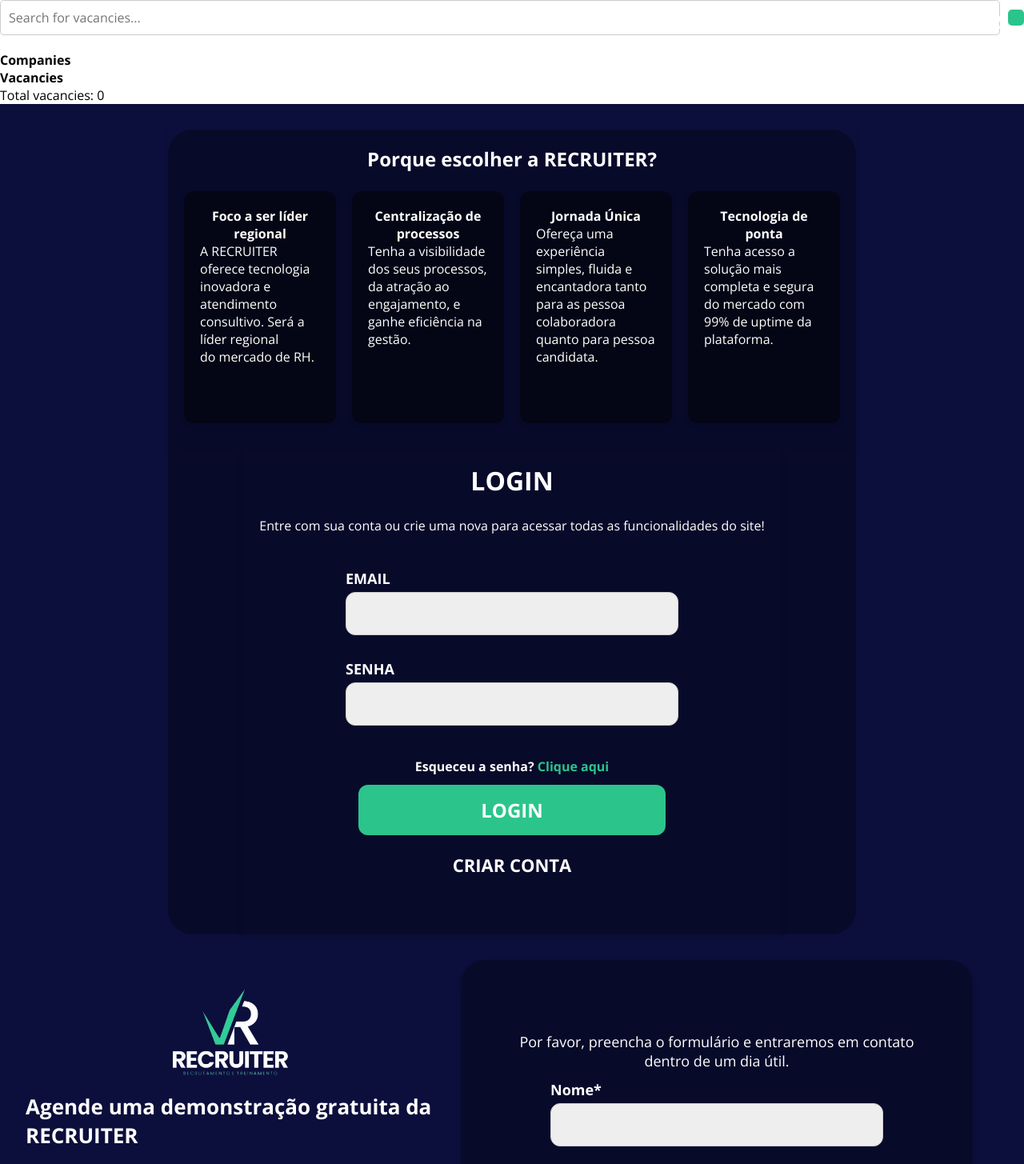
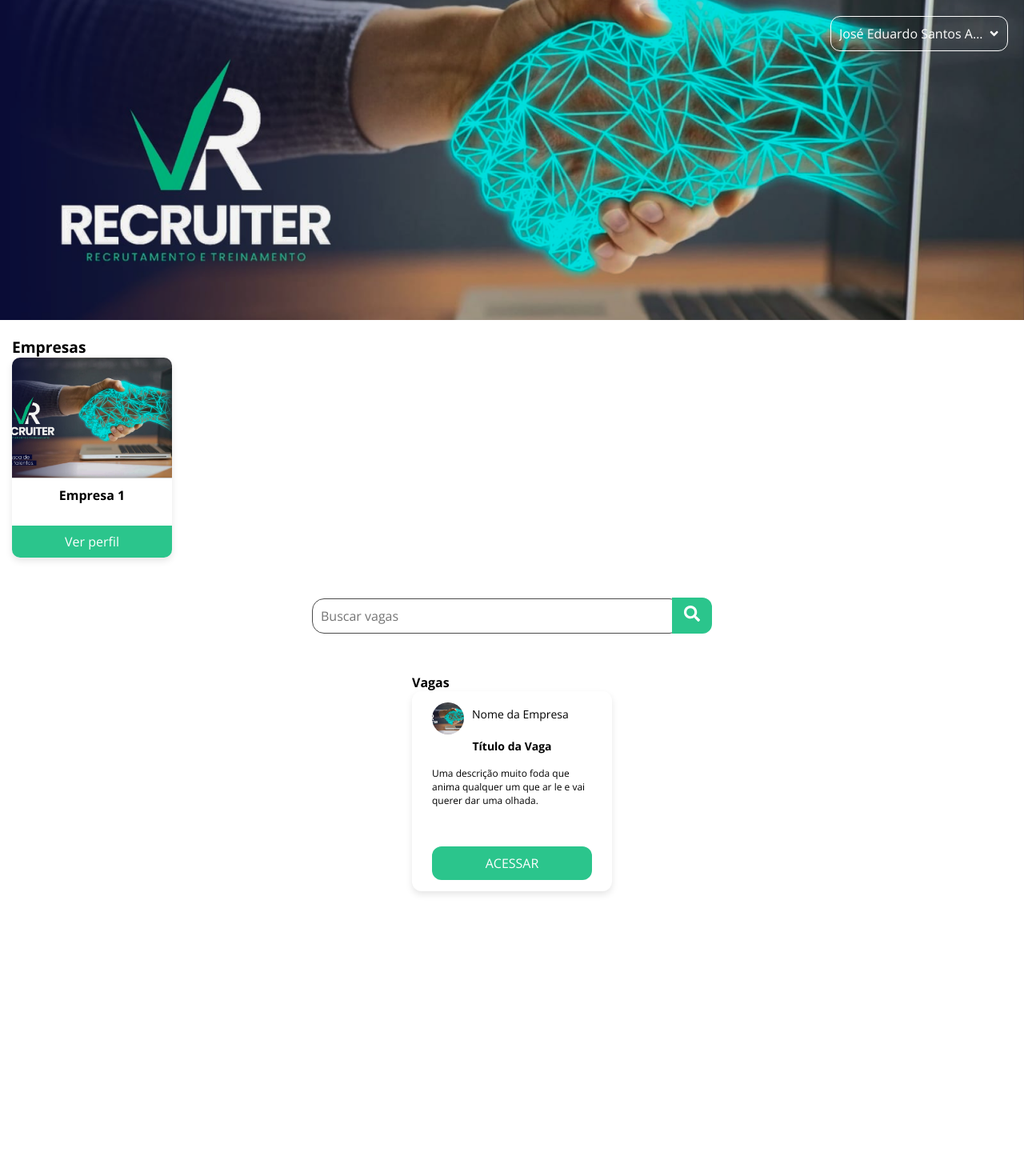
Before and after one commit to LucasCelestinoSE/vRecruiter---React, a React (Create React App) app in the folder recruiter-front/: page /#/home in a window 1280 px wide. Shown: the top 1455 px of the page at 80% size. After the commit the page ends 1129 px from the top, so only its background shows below. Built offline with nearby package versions, Linux system fonts and the light colour scheme.

Commit message:
Finalizando layout Home Page

```diff
--- a/recruiter-front/src/App.js
+++ b/recruiter-front/src/App.js
@@ -42,50 +42,7 @@
     });
   }, []);
 
-  return (
-    <Router>
-      <div className={`App ${navbarBackground ? "with-background" : ""}`}>
-        <div className="navbar">
-          <ul>
-            <li>
-              <Link to="/home">ACESSAR VAGAS</Link>
-            </li>
-            <li>
-              <a href="#contact">CONTATO</a>
-            </li>
-            <li>
-              <a href="#about-us">SOBRE NÓS</a>
-            </li>
-          </ul>
-        </div>
-
-        <Routes>
-          <Route path="/" element={<LandingPage />} />
-          <Route path="/home" element={<UserHomePage />} />
-          <Route path="/contact" element={<ContactPage />} />
-          <Route path="/about-us" element={<AboutUs />} />
-        </Routes>
-
-        <div className="login-page" id="login">
-          <LoginPage />
-        </div>
-
-        <div className="contact-page" id="contact">
-          <ContactPage />
-        </div>
-
-        <div className="plans-page" id="plans">
-          <PlansPage />
-        </div>
-
-        <div className="about-us" id="about-us">
-          <AboutUs />
-        </div>
-
-        <Footer />
-      </div>
-    </Router>
-  );
+  return <UserHomePage />;
 }
 
 export default App;
--- /dev/null
+++ b/recruiter-front/src/components/buttons/userButton.css
@@ -0,0 +1,70 @@
+.user-button {
+  display: flex;
+  justify-content: space-between;
+  width: 200px;
+  max-width: 200px;
+  border: 1px solid #fff;
+  border-radius: 12px;
+  padding: 10px;
+  cursor: pointer;
+  align-items: center;
+  background-color: transparent;
+  background: none;
+  position: relative;
+}
+
+.user-button span {
+  color: #fff;
+  max-width: 200px;
+  white-space: nowrap;
+  overflow: hidden;
+  text-overflow: ellipsis;
+}
+
+.user-button .dropdown-menu span {
+  color: #fff;
+  font-weight: bold;
+  max-width: 200px;
+  white-space: nowrap;
+  overflow: hidden;
+  text-overflow: ellipsis;
+}
+
+.user-button svg {
+  margin-left: 5px;
+}
+
+.user-button:hover {
+  border-color: #2bc58c;
+}
+
+.dropdown-menu {
+  position: absolute;
+  top: calc(100% + 5px);
+  left: 0;
+  width: 100%;
+  background-color: rgba(
+    0,
+    0,
+    0,
+    0.8
+  );
+
+  border-radius: 12px;
+  box-shadow: 0 0 10px rgba(0, 0, 0, 0.1);
+  display: flex;
+  flex-direction: column;
+  z-index: 1000;
+}
+
+.dropdown-menu span {
+  padding: 10px;
+  cursor: pointer;
+  display: flex;
+  align-items: center;
+}
+
+.dropdown-menu span:hover {
+  background-color: #2bc58c;
+  color: #fff;
+}
--- /dev/null
+++ b/recruiter-front/src/components/buttons/userButton.js
@@ -0,0 +1,38 @@
+import React, { useState } from "react";
+import {
+  FaUser,
+  FaAngleDown,
+  FaUserCircle,
+  FaSignOutAlt,
+} from "react-icons/fa";
+
+import "./userButton.css";
+
+const UserButton = ({ username, onProfileClick, onLogoutClick }) => {
+  const [isDropdownOpen, setIsDropdownOpen] = useState(false);
+
+  const handleDropdownToggle = () => {
+    setIsDropdownOpen(!isDropdownOpen);
+  };
+
+  return (
+    <div className="user-button" onClick={handleDropdownToggle}>
+      <span>{username}</span>
+      <FaAngleDown color="#fff" />
+      {isDropdownOpen && (
+        <div className="dropdown-menu">
+          <span onClick={onProfileClick}>
+            <FaUserCircle />
+            <span>Perfil</span>
+          </span>
+          <span onClick={onLogoutClick}>
+            <FaSignOutAlt />
+            <span>Sair</span>
+          </span>
+        </div>
+      )}
+    </div>
+  );
+};
+
+export default UserButton;
--- a/recruiter-front/src/components/cards/company-card/company-card.css
+++ b/recruiter-front/src/components/cards/company-card/company-card.css
@@ -0,0 +1,51 @@
+.company-card {
+  width: 200px;
+  height: 250px;
+  border-radius: 10px;
+  overflow: hidden;
+  transition: transform 0.3s ease-in-out;
+  box-shadow: 0 4px 8px rgba(0, 0, 0, 0.1);
+}
+
+.company-card:hover {
+  transform: scale(1.005);
+}
+
+.company-logo {
+  width: 100%;
+  height: 150px;
+  object-fit: cover;
+  border-bottom: 1px solid #ccc;
+}
+
+.company-details {
+  text-align: center;
+}
+
+.company-name {
+  font-size: 16px;
+  font-weight: bold;
+  margin: 5px 0;
+  white-space: nowrap;
+  overflow: hidden;
+  text-overflow: ellipsis;
+}
+
+.company-card.hovered {
+  box-shadow: 0 0 10px rgba(0, 0, 0, 0.1);
+}
+
+.company-button {
+  background-color: #2bc58c;
+  width: 100%;
+  height: 40px;
+  color: #ffffff;
+  border: none;
+  cursor: pointer;
+  transition: background-color 0.3s ease-in-out;
+  margin-top: 22px;
+}
+
+.company-button:hover {
+  background-color: #219f74;
+}
--- a/recruiter-front/src/components/cards/company-card/company-card.js
+++ b/recruiter-front/src/components/cards/company-card/company-card.js
@@ -1,11 +1,12 @@
 import React, { useState } from "react";
 import "./company-card.css";
 import { Link } from "react-router-dom";
-const CompanyCard = ({ id, name, imageUrl }) => {
+
+const CompanyCard = ({ id, companyName, imageUrl }) => {
   const [isHover, setIsHover] = useState(false);
 
   const handleCardClick = () => {
-    <Link to={`/company/${id}`}> </Link>;
+    <Link to={`/company/${id}`}></Link>;
   };
 
   return (
@@ -15,18 +16,10 @@
       onMouseEnter={() => setIsHover(true)}
       onMouseLeave={() => setIsHover(false)}
     >
-      <img
-        src={
-          name === "COMPES"
-            ? "assets/images/COMPES.png"
-            : "assets/images/LK.png"
-        }
-        alt={name}
-        className="company-logo"
-      />
+      <img src={imageUrl} alt={companyName} className="company-logo" />
       <div className="company-details">
-        <p className="company-name">{name}</p>
-
+        <p className="company-name">{companyName}</p>
+        <button className="company-button">Ver perfil</button>
       </div>
     </div>
   );
--- a/recruiter-front/src/components/cards/vacancy-card/vacancy-card.css
+++ b/recruiter-front/src/components/cards/vacancy-card/vacancy-card.css
@@ -0,0 +1,74 @@
+.vacancy-card {
+  display: flex;
+  flex-direction: column;
+  align-items: center;
+  justify-items: flex-start;
+  justify-content: space-evenly;
+  width: 250px;
+  height: 250px;
+  border-radius: 12px;
+  overflow: hidden;
+  transition: transform 0.3s ease-in-out;
+  box-shadow: 0 4px 8px rgba(0, 0, 0, 0.1);
+}
+
+.vacancy-card:hover {
+  transform: scale(1.01);
+}
+
+.vacancy-details {
+  align-items: center;
+  padding: 10px;
+  text-align: center;
+}
+
+.company-info {
+  display: flex;
+}
+
+.logo-company {
+  width: 40px;
+  height: 40px;
+  object-fit: cover;
+  border-radius: 50%;
+  margin-right: 10px;
+}
+
+.name-company {
+  font-size: 14px;
+  margin: 5px 0;
+  white-space: nowrap;
+  overflow: hidden;
+  text-overflow: ellipsis;
+}
+
+.vacancy-title {
+  font-size: 14px;
+  font-weight: bold;
+  margin: 5px 0;
+}
+
+.vacancy-description {
+  font-size: 12px;
+  width: 200px;
+  margin-top: 16px;
+  text-align: start;
+  height: 100px;
+  overflow: hidden;
+  text-overflow: ellipsis;
+  white-space: wrap;
+}
+
+.vacancy-button {
+  width: 200px;
+  background-color: #2bc58c;
+  color: #ffffff;
+  border: none;
+  border-radius: 12px;
+  padding: 10px;
+  cursor: pointer;
+}
+
+.vacancy-button:hover {
+  background-color: #219f74;
+}
--- a/recruiter-front/src/components/cards/vacancy-card/vacancy-card.js
+++ b/recruiter-front/src/components/cards/vacancy-card/vacancy-card.js
@@ -1,41 +1,33 @@
-import React from "react";
+import React, { useState } from "react";
+import "./vacancy-card.css";
 import { Link } from "react-router-dom";
-import "./vacancy-card.css"; // Certifique-se de criar um arquivo de estilo correspondente
 
-const VacancyCard = ({
-  id,
-  title,
-  description,
-  companyName,
-  companyImageUrl,
-  vaga,
-}) => {
+const VacancyCard = ({ id, companyName, imageUrl, title, description }) => {
+  const [isHover, setIsHover] = useState(false);
+
   const handleCardClick = () => {
-    <Link to={`/vacancy/${id}`}> </Link>;
+    <Link to={`/vacancy/${id}`}></Link>;
   };
 
   return (
-    <div className="vacancy-card" onClick={handleCardClick}>
-      <div className="company-info">
-        <img src={companyImageUrl} alt={companyName} className="company-logo" />
-        <p className="company-name">{companyName}</p>
+    <div
+      className={`vacancy-card ${isHover ? "hovered" : ""}`}
+      onClick={handleCardClick}
+      onMouseEnter={() => setIsHover(true)}
+      onMouseLeave={() => setIsHover(false)}
+    >
+      <div className="vacancy-details">
+        <div className="company-info">
+          <img src={imageUrl} alt={companyName} className="logo-company" />
+          <p className="name-company">{companyName}</p>
+        </div>
+
+        <div>
+          <p className="vacancy-title">{title}</p>
+          <p className="vacancy-description">{description}</p>
+          <button className="vacancy-button">ACESSAR</button>
+        </div>
       </div>
-      <div className="vacancy-details">
-        <h3 className="vacancy-title">{title}</h3>
-        <p className="vacancy-description">{description}</p>
-      </div>
-      <button
-        text="ACESSAR"
-        textColor="white"
-        backgroundColor="#2bc58c"
-        textSize={14}
-        onClick={() => {
-          <Link to={`/vacancy/${id}`}> </Link>;
-        }}
-        height={35}
-        width="100%"
-        borderRadius={30}
-      />
     </div>
   );
 };
--- a/recruiter-front/src/pages/home/home-page.css
+++ b/recruiter-front/src/pages/home/home-page.css
@@ -1,26 +1,57 @@
-.search-bar {
-  display: flex;
-  align-items: center;
-  margin-bottom: 20px;
+.user-info {
+  position: absolute;
+  top: 20px;
+  right: 20px;
+  z-index: 1;
 }
 
-.search-bar input {
+.sections {
+  display: flex;
+  flex-direction: column;
+  align-items: center;
+  padding: 15px;
+  gap: 50px;
+}
+
+.sections .companies-section {
+  align-self: flex-start;
+  width: 100%;
+}
+
+.sections .companies-section h1 {
+  font-size: 1.2rem;
+}
+
+.sections .search-bar {
+  display: flex;
+  width: 500px;
+  align-items: center;
+}
+
+.sections .search-bar input {
   flex: 1;
   padding: 10px;
-  margin-right: 10px;
-  border: 1px solid #ccc;
-  border-radius: 5px;
+  margin-right: 0;
+  border: 1px solid #4b4b4b;
+  border-radius: 15px;
 }
 
-.search-bar button {
+.sections .search-bar button {
   background-color: #2bc58c;
+  width: 50px;
   color: #ffffff;
   border: none;
-  border-radius: 5px;
+  border-radius: 0px 12px 12px 0px;
   padding: 10px;
   cursor: pointer;
+  margin-left: -12px;
 }
 
-.search-bar button:hover {
+.sections .search-bar button:hover {
   background-color: #219f74;
 }
+
+.sections .search-bar svg {
+  color: #2bc58c;
+  font-size: 20px;
+}
--- a/recruiter-front/src/pages/home/home-page.js
+++ b/recruiter-front/src/pages/home/home-page.js
@@ -2,9 +2,12 @@
 import CompanyCard from "../../components/cards/company-card/company-card";
 import VacancyCard from "../../components/cards/vacancy-card/vacancy-card";
 import "./home-page.css";
+import BannerImage from "../../assets/images/Background.png";
+import UserButton from "../../components/buttons/userButton";
+import { FaSearch } from "react-icons/fa";
 
 const UserHomePage = () => {
-  const [userName, setUserName] = useState(null);
+  const [userName, setUserName] = useState("José Eduardo Santos Azevedo");
   const [isVisible, setIsVisible] = useState(false);
   const [searchTerm, setSearchTerm] = useState("");
   const [companies, setCompanies] = useState([]);
@@ -14,26 +17,14 @@
     setIsVisible(window.scrollY >= 300);
   };
 
-  const handleSearch = () => {
-    // Implement your search logic here
-    // Update the 'vacancies' state based on the search term
-  };
+  const handleSearch = () => {};
 
   useEffect(() => {
-    const fetchUserData = async () => {
-      // Fetch user data here
-      // Set user name using setUserName
-    };
+    const fetchUserData = async () => {};
 
-    const fetchCompanies = async () => {
-      // Fetch companies data here
-      // Set companies using setCompanies
-    };
+    const fetchCompanies = async () => {};
 
-    const fetchVacancies = async () => {
-      // Fetch vacancies data here
-      // Set vacancies using setVacancies
-    };
+    const fetchVacancies = async () => {};
 
     fetchUserData();
     fetchCompanies();
@@ -48,36 +39,54 @@
 
   return (
     <div className="user-home-page">
-      <div className="search-bar">
-        <input
-          type="text"
-          placeholder="Search for vacancies..."
-          value={searchTerm}
-          onChange={(e) => setSearchTerm(e.target.value)}
+      <img
+        src={BannerImage}
+        alt="Background"
+        style={{ width: "100%", height: "400px", objectFit: "cover" }}
+      />
+
+      <div className="user-info">
+        <UserButton
+          username={userName}
+          onProfileClick={() => console.log("Perfil clicado")}
+          onLogoutClick={() => console.log("Sair clicado")}
         />
-        <button onClick={handleSearch}>
-
-        </button>
       </div>
 
-      <section className="companies-section">
-        <h2>Companies</h2>
-        <div className="company-list">
-          {companies.map((company) => (
-            <CompanyCard key={company.id} {...company} />
-          ))}
+      <div className="sections">
+        <section className="companies-section">
+          <h1>Empresas</h1>
+          <CompanyCard
+            id={1}
+            imageUrl={BannerImage}
+            companyName={"Empresa 1"}
+          />
+        </section>
+
+        <div className="search-bar">
+          <input
+            type="text"
+            placeholder="Buscar vagas"
+            onChange={(e) => handleSearch(e.target.value)}
+          />
+          <button onClick={handleSearch}>
+            <FaSearch color="#FFF" />
+          </button>
         </div>
-      </section>
 
-      <section className="vacancies-section">
-        <h2>Vacancies</h2>
-        <p>Total vacancies: {vacancies.length}</p>
-        <div className="vacancy-list">
-          {vacancies.map((vacancy) => (
-            <VacancyCard key={vacancy.id} {...vacancy} />
-          ))}
-        </div>
-      </section>
+        <section className="vacancies-section">
+          <h1>Vagas</h1>
+          <VacancyCard
+            id={1}
+            imageUrl={BannerImage}
+            companyName={"Nome da Empresa"}
+            title={"Título da Vaga"}
+            description={
+              "Uma descrição muito foda que anima qualquer um que ar le e vai querer dar uma olhada."
+            }
+          />
+        </section>
+      </div>
 
       {isVisible && (
         <button
@@ -86,7 +95,7 @@
             window.scrollTo({ top: 0, behavior: "smooth" });
           }}
         >
-
+          Scroll to Top
         </button>
       )}
     </div>
```
